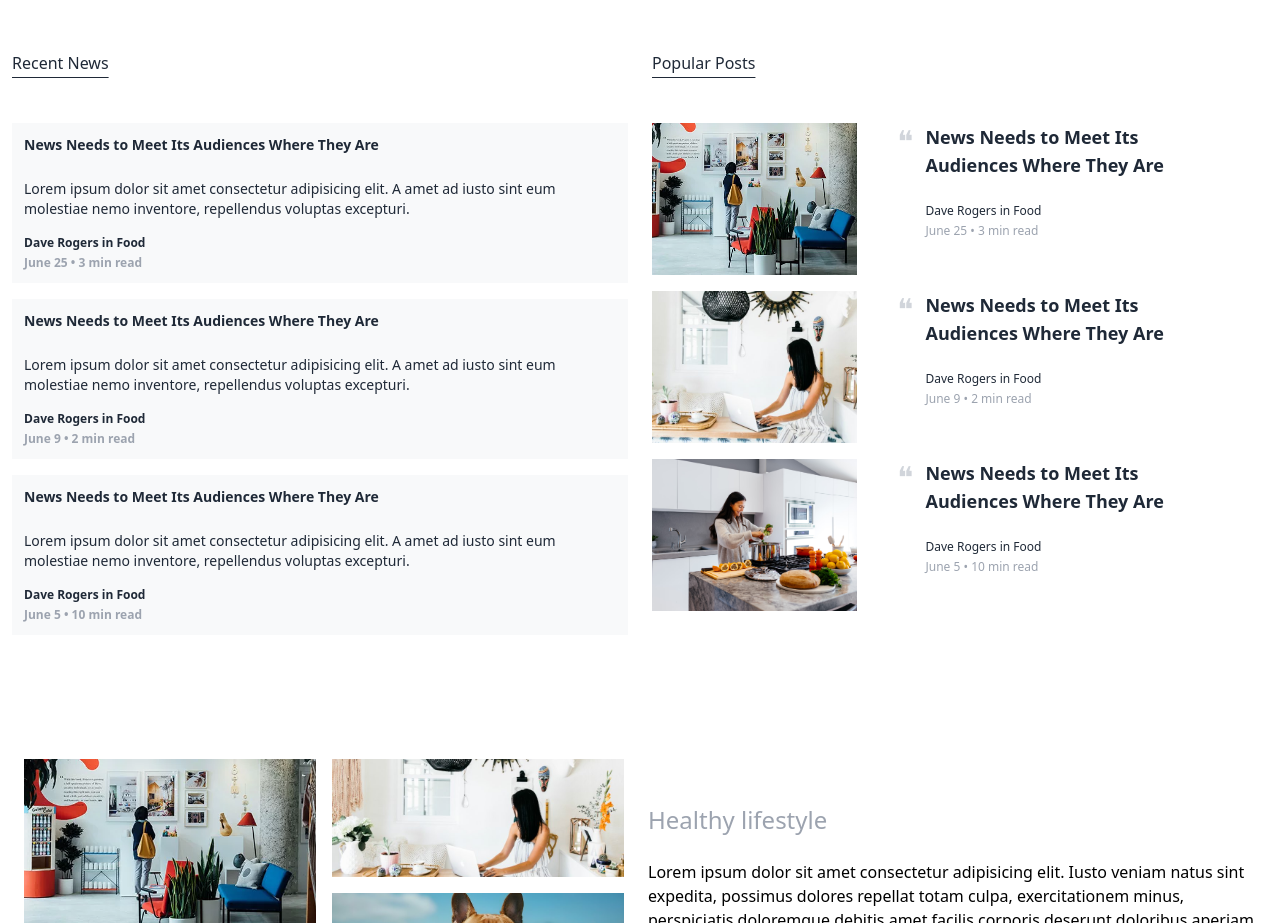
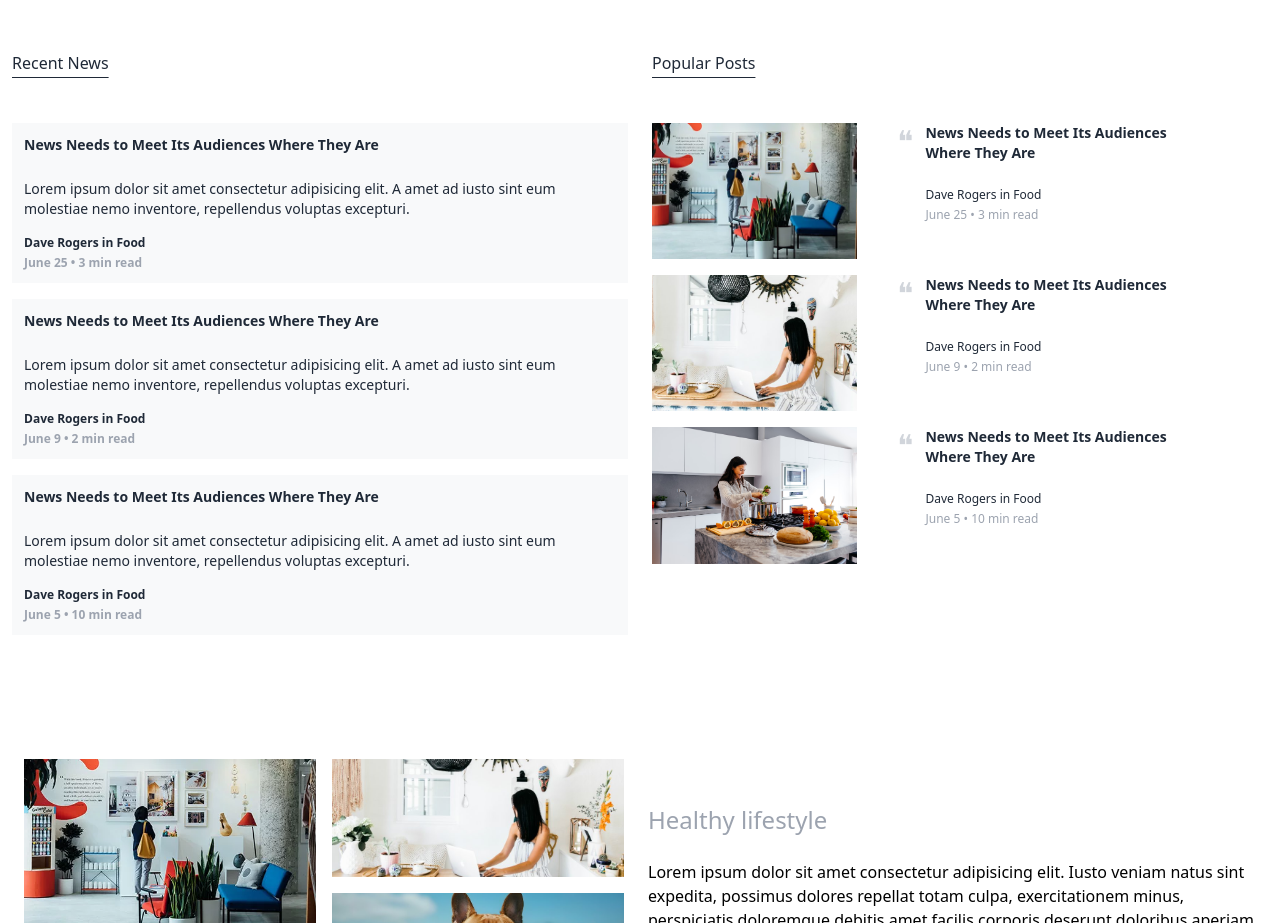
Before and after one commit to MorinaElsa/ReactJS-Tailwind-VlogTemplate, a React (Create React App) app: page / in a window 1280 px wide. Shown: the part 3020-3943 px from the top of the page. Built offline with nearby package versions, Linux system fonts and the light colour scheme.

Commit message:
text font in Posts section

```diff
--- a/src/components/MoreArticle.jsx
+++ b/src/components/MoreArticle.jsx
@@ -51,7 +51,7 @@ const Contact = () => {
             <div className="lg:w-1/2 flex flex-row mb-6 mt-4 lg:mt-0" key={trending.id}>
               <div className="text-gray-300 text-3xl"> {trending.letter} </div>
               <div className="text-sm pb-3 px-3">
-                <h2 className="mb-6 text-lg font-semibold">
+                <h2 className="mb-6 text-lg lg:text-sm font-semibold">
                   <a href={trending.titleLink}>{trending.title}</a>
                 </h2>
                 <div className="flex flex-col space-y-1 text-xs">
```
